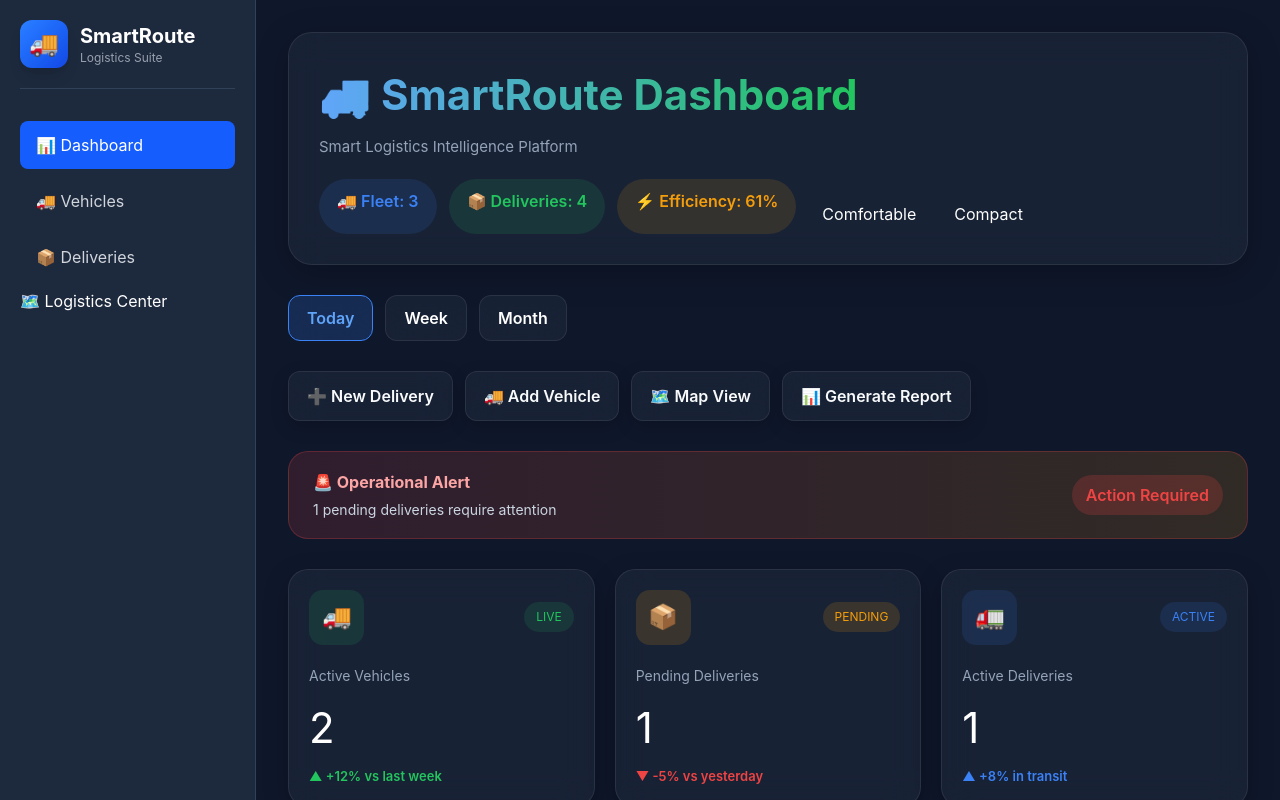
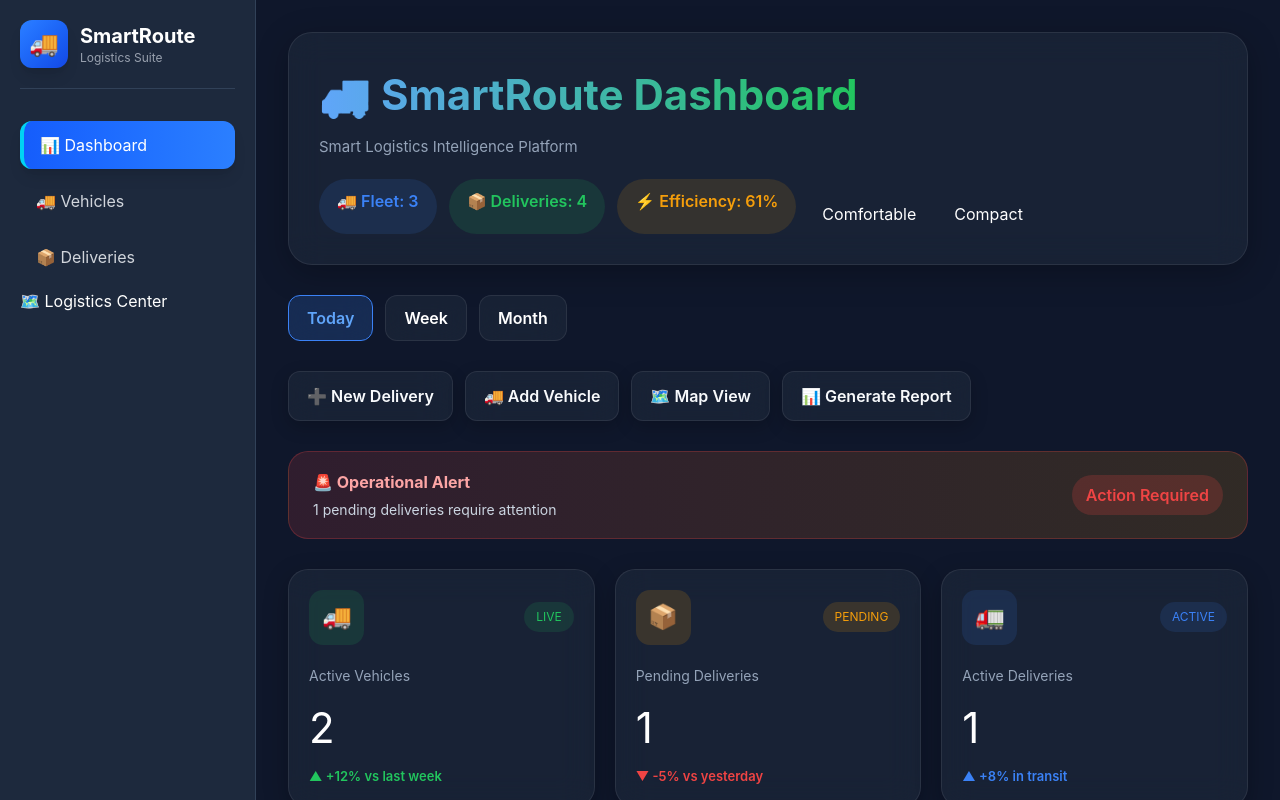
Before and after one commit to harshskarki/SmartRoute-Logistics-Management-System, a React (Vite) app: page / in a window 1280 px wide. Shown: the top 800 px of the page. Built offline with nearby package versions, Linux system fonts and the light colour scheme.

Commit message:
Phase 5.12.2 - Active Page Indicator

```diff
--- a/src/App.jsx
+++ b/src/App.jsx
@@ -7,11 +7,11 @@ import LogisticsCenter from "./pages/LogisticsCenter";
 
 function App() {
   const navLinkClass = ({ isActive }) =>
-    `block px-4 py-3 rounded-lg transition ${
-      isActive
-        ? "bg-blue-600 text-white"
-        : "text-gray-300 hover:bg-slate-700 hover:text-white"
-    }`;
+  `block px-4 py-3 rounded-xl transition-all duration-300 ${
+    isActive
+      ? "bg-gradient-to-r from-blue-600 to-blue-500 text-white shadow-lg border-l-4 border-cyan-400"
+      : "text-gray-300 hover:bg-slate-700 hover:text-white"
+  }`;
 
   return (
     <div className="flex min-h-screen bg-slate-900 text-white">
```
